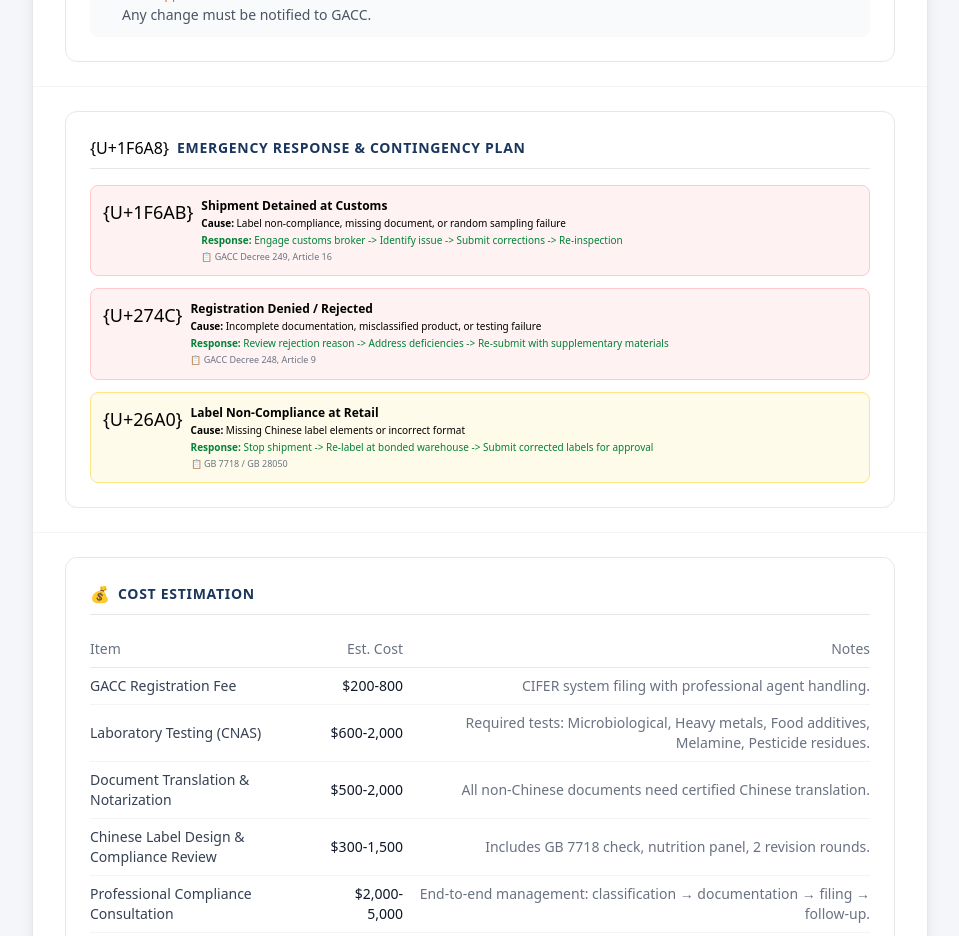
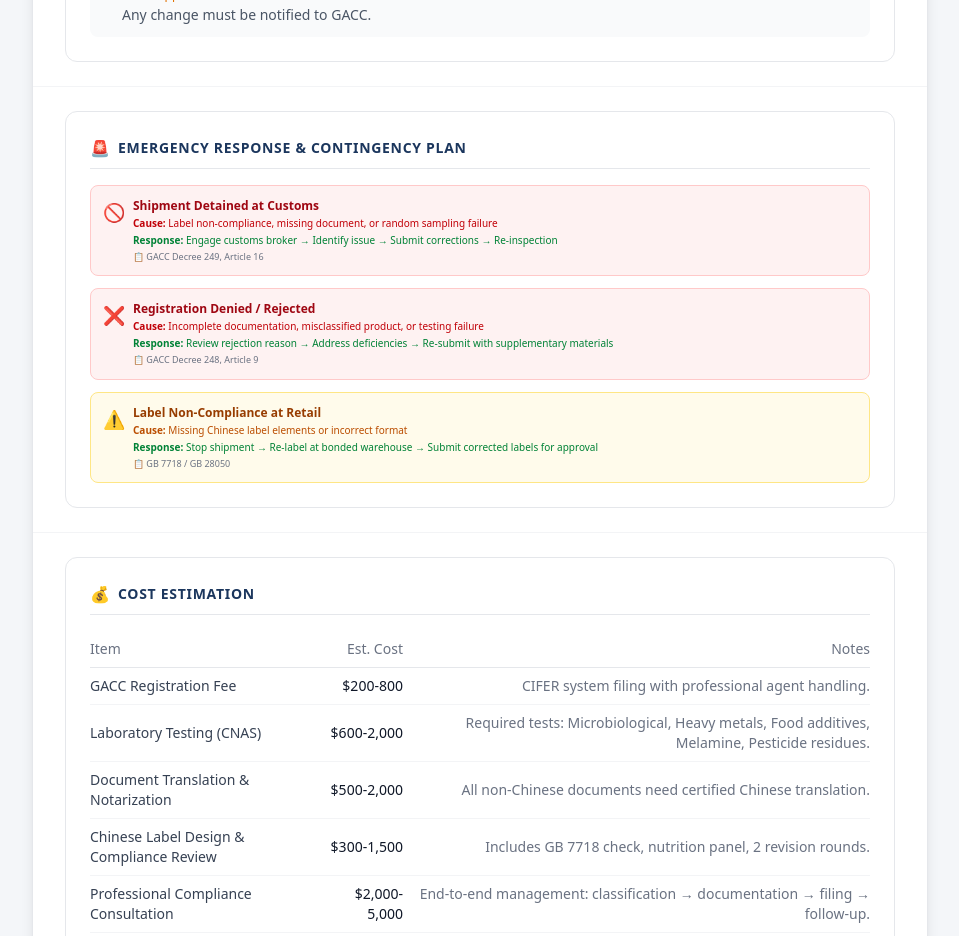
Before and after one commit to seasea-clouds/compli-service, a Next.js app: page /compli-service/report/preview in a window 1280 px wide. Shown: the part 9240-10176 px from the top of the page, without its empty margins (160-1119 px from the left). Built offline with nearby package versions, Linux system fonts and the light colour scheme.

Commit message:
fix: EmergencyResponse emoji 和 Tailwind 类名
- {U+1F6AB} 等字符串 → 实际 emoji 字符 🚫❌⚠️🚨
- 动态拼接 bg-${s.color}-50 → 预定义完整类名（Tailwind JIT 无法编译动态类名）

```diff
--- a/src/core/report/sections/shared/EmergencyResponse.tsx
+++ b/src/core/report/sections/shared/EmergencyResponse.tsx
@@ -1,23 +1,55 @@
 import SectionTitle from '../../components/SectionTitle'
+
+const SCENARIOS = [
+  {
+    icon: '🚫',
+    title: 'Shipment Detained at Customs',
+    color: 'red',
+    cause: 'Label non-compliance, missing document, or random sampling failure',
+    response: 'Engage customs broker → Identify issue → Submit corrections → Re-inspection',
+    basis: 'GACC Decree 249, Article 16',
+    bgClass: 'bg-red-50 border-red-200',
+    textClass: 'text-red-800',
+    subClass: 'text-red-700',
+  },
+  {
+    icon: '❌',
+    title: 'Registration Denied / Rejected',
+    color: 'red',
+    cause: 'Incomplete documentation, misclassified product, or testing failure',
+    response: 'Review rejection reason → Address deficiencies → Re-submit with supplementary materials',
+    basis: 'GACC Decree 248, Article 9',
+    bgClass: 'bg-red-50 border-red-200',
+    textClass: 'text-red-800',
+    subClass: 'text-red-700',
+  },
+  {
+    icon: '⚠️',
+    title: 'Label Non-Compliance at Retail',
+    color: 'amber',
+    cause: 'Missing Chinese label elements or incorrect format',
+    response: 'Stop shipment → Re-label at bonded warehouse → Submit corrected labels for approval',
+    basis: 'GB 7718 / GB 28050',
+    bgClass: 'bg-amber-50 border-amber-200',
+    textClass: 'text-amber-800',
+    subClass: 'text-amber-700',
+  },
+]
+
 export default function EmergencyResponse({ result }: { result: any }) {
-  const scenarios = [
-    { icon: '{U+1F6AB}', title: 'Shipment Detained at Customs', color: 'red', cause: 'Label non-compliance, missing document, or random sampling failure', response: 'Engage customs broker -> Identify issue -> Submit corrections -> Re-inspection', basis: 'GACC Decree 249, Article 16' },
-    { icon: '{U+274C}', title: 'Registration Denied / Rejected', color: 'red', cause: 'Incomplete documentation, misclassified product, or testing failure', response: 'Review rejection reason -> Address deficiencies -> Re-submit with supplementary materials', basis: 'GACC Decree 248, Article 9' },
-    { icon: '{U+26A0}', title: 'Label Non-Compliance at Retail', color: 'amber', cause: 'Missing Chinese label elements or incorrect format', response: 'Stop shipment -> Re-label at bonded warehouse -> Submit corrected labels for approval', basis: 'GB 7718 / GB 28050' },
-  ]
   return (
     <div className="bg-white rounded-xl border border-gray-200 p-6">
-      <SectionTitle icon="{U+1F6A8}" label="Emergency Response & Contingency Plan" />
+      <SectionTitle icon="🚨" label="Emergency Response & Contingency Plan" />
       <div className="space-y-3">
-        {scenarios.map((s, i) => (
-          <div key={i} className={`bg-${s.color}-50 border border-${s.color}-200 rounded-lg p-3`}>
+        {SCENARIOS.map((s, i) => (
+          <div key={i} className={`${s.bgClass} border rounded-lg p-3`}>
             <div className="flex items-start gap-2">
               <span className="text-lg">{s.icon}</span>
               <div>
-                <h3 className="text-xs font-bold text-${s.color}-800">{s.title}</h3>
-                <p className="text-[10px] text-${s.color}-700 mt-0.5"><strong>Cause:</strong> {s.cause}</p>
+                <h3 className={`text-xs font-bold ${s.textClass}`}>{s.title}</h3>
+                <p className={`text-[10px] ${s.subClass} mt-0.5`}><strong>Cause:</strong> {s.cause}</p>
                 <p className="text-[10px] text-green-700 mt-0.5"><strong>Response:</strong> {s.response}</p>
-                <p className="text-[9px] text-gray-500 mt-0.5">{'📋'} {s.basis}</p>
+                <p className="text-[9px] text-gray-500 mt-0.5">📋 {s.basis}</p>
               </div>
             </div>
           </div>
```
